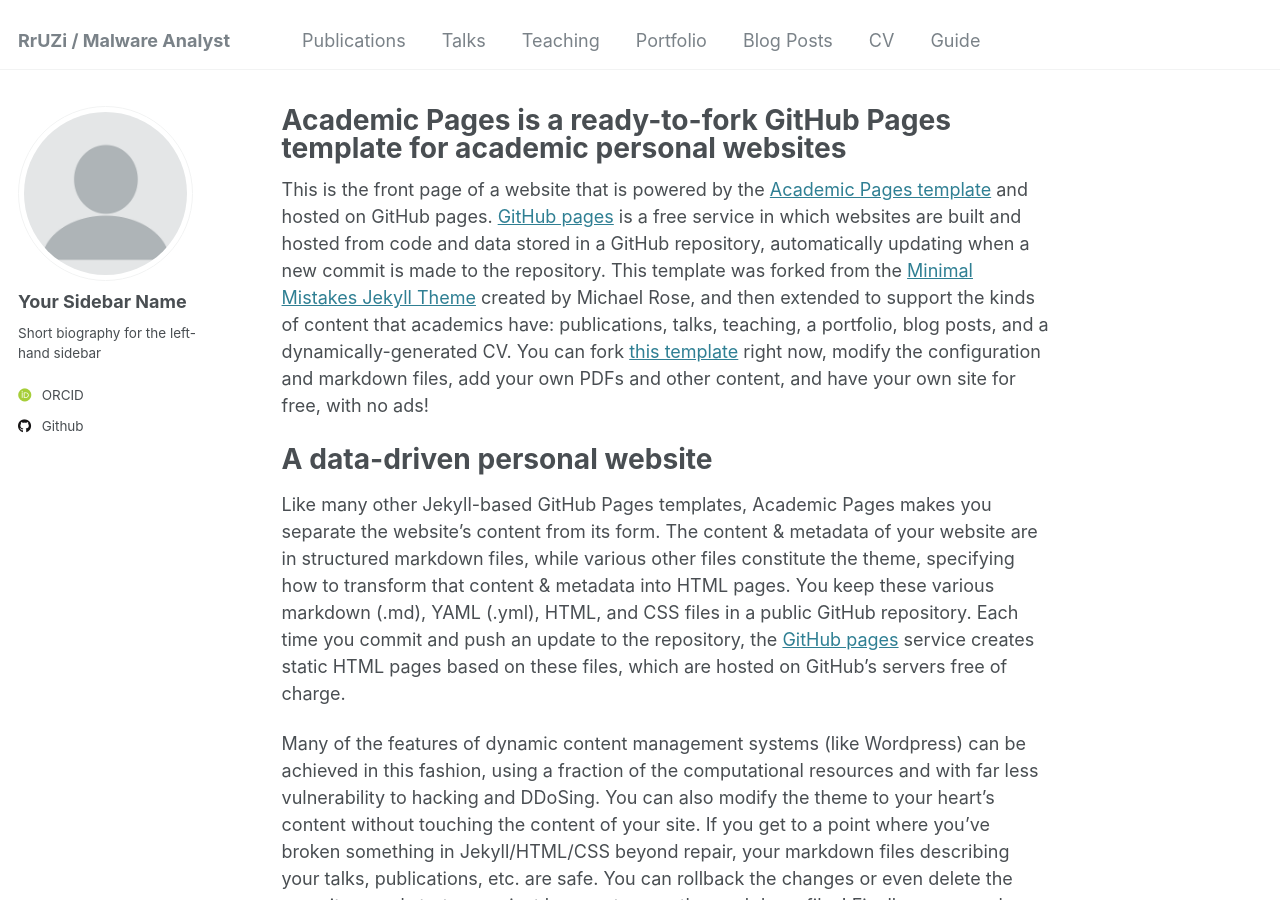
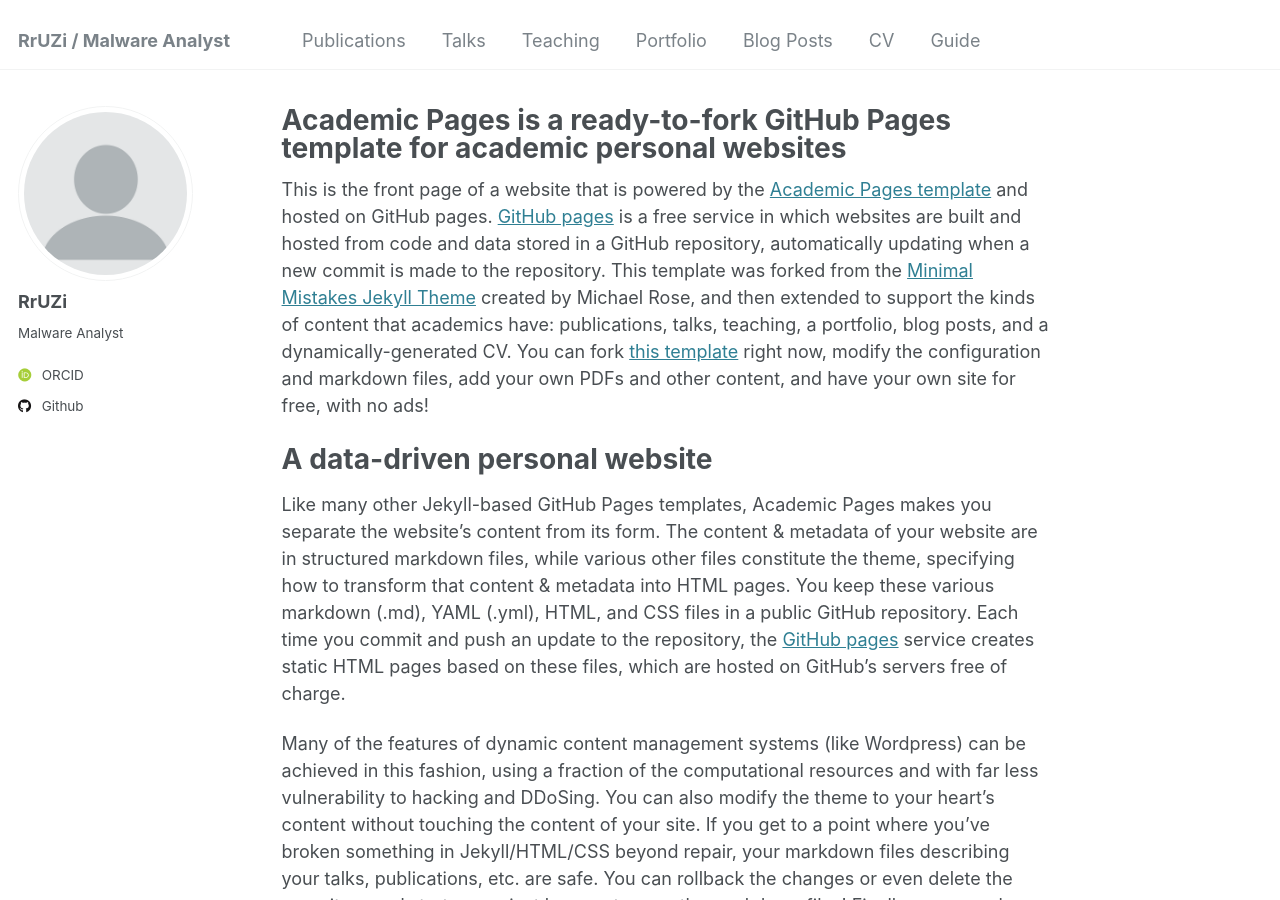
Before and after one commit to RrUZi/RrUZi.github.io, a Jekyll site: the page built from _pages/about.md, in a window 1280 px wide and 900 px high. Built offline with Jekyll 4.4.1, drawn with Linux system fonts in a browser that asks for light colours; some web fonts are replaced.

Commit message:
Update _config.yml

```diff
--- a/_config.yml
+++ b/_config.yml
@@ -12,9 +12,9 @@
 title_separator          : "-"
 name                     : &name "RrUZi"
 description              : &description "no description"
-url                      : https://rruzi.github.io/ # the base hostname & protocol for your site e.g. "https://[your GitHub username].github.io"
+url                      : https://rruzi.github.io # the base hostname & protocol for your site e.g. "https://[your GitHub username].github.io"
 baseurl                  : "" # the subpath of your site, e.g. "/blog"
-repository               : "rruzi/rruzi.github.io/"
+repository               : "rruzi/rruzi.github.io"
 
 # Site Author - The following control what appear as part of the author content on the side bar.
 #               If a field is blank the icon and link will not appear, otherwise it will be shown.
@@ -22,9 +22,9 @@
 author:
   # Biographic information
   avatar           : "profile.png"
-  name             : "Your Sidebar Name"
+  name             : "RrUZi"
   pronouns         : # example: "she/her"
-  bio              : "Short biography for the left-hand sidebar"
+  bio              : "Malware Analyst"
   # location         : "Earth"
   # employer         : "Red Brick University"
   # uri              : # URL
```
